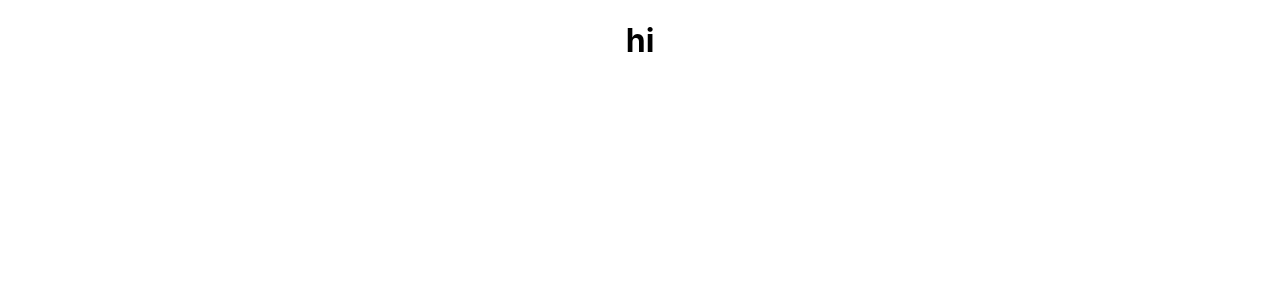
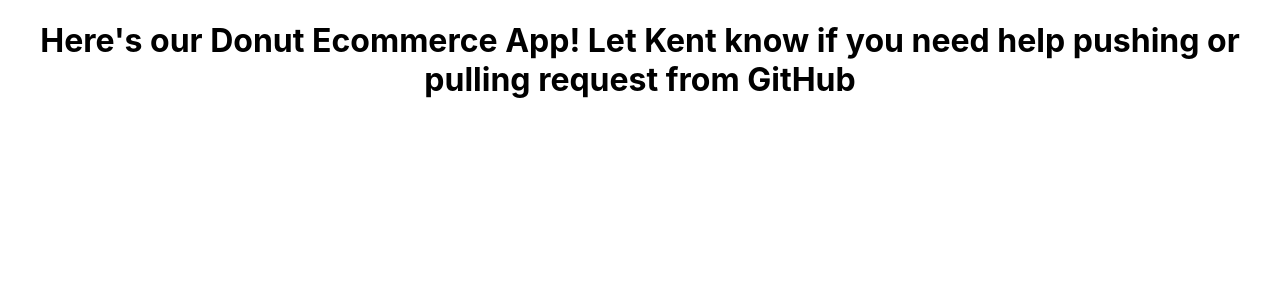
Before and after one commit to Kent-Taylor/DonutEcommerceFinal, a React (Create React App) app: page / in a window 1280 px wide. Shown: the top 300 px of the page. Built offline with nearby package versions, Linux system fonts and the light colour scheme.

Commit message:
Added test home page, getting ready for first pull request from collaberators

```diff
--- a/src/App.js
+++ b/src/App.js
@@ -5,7 +5,10 @@
 function App() {
   return (
     <div className="App">
-      <h1>hi</h1>
+      <h1>
+        Here's our Donut Ecommerce App! Let Kent know if you need help pushing
+        or pulling request from GitHub
+      </h1>
     </div>
   );
 }
```
